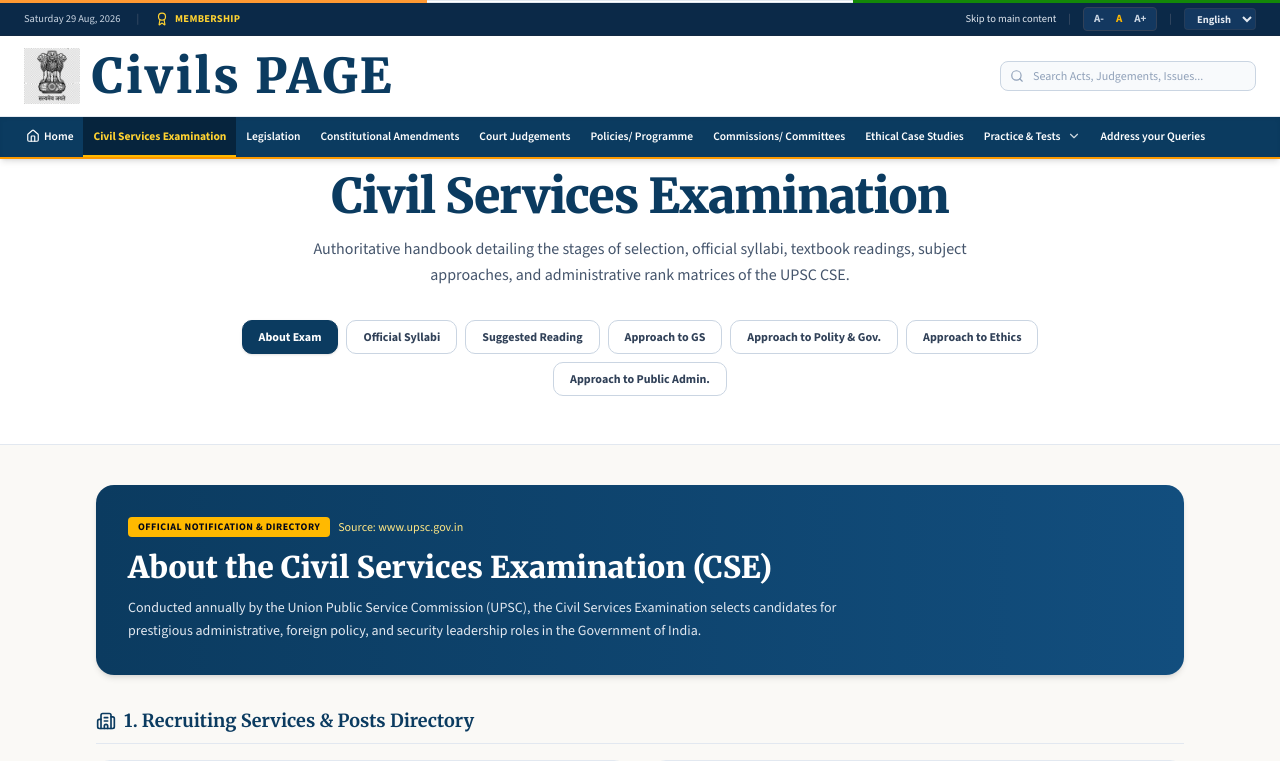
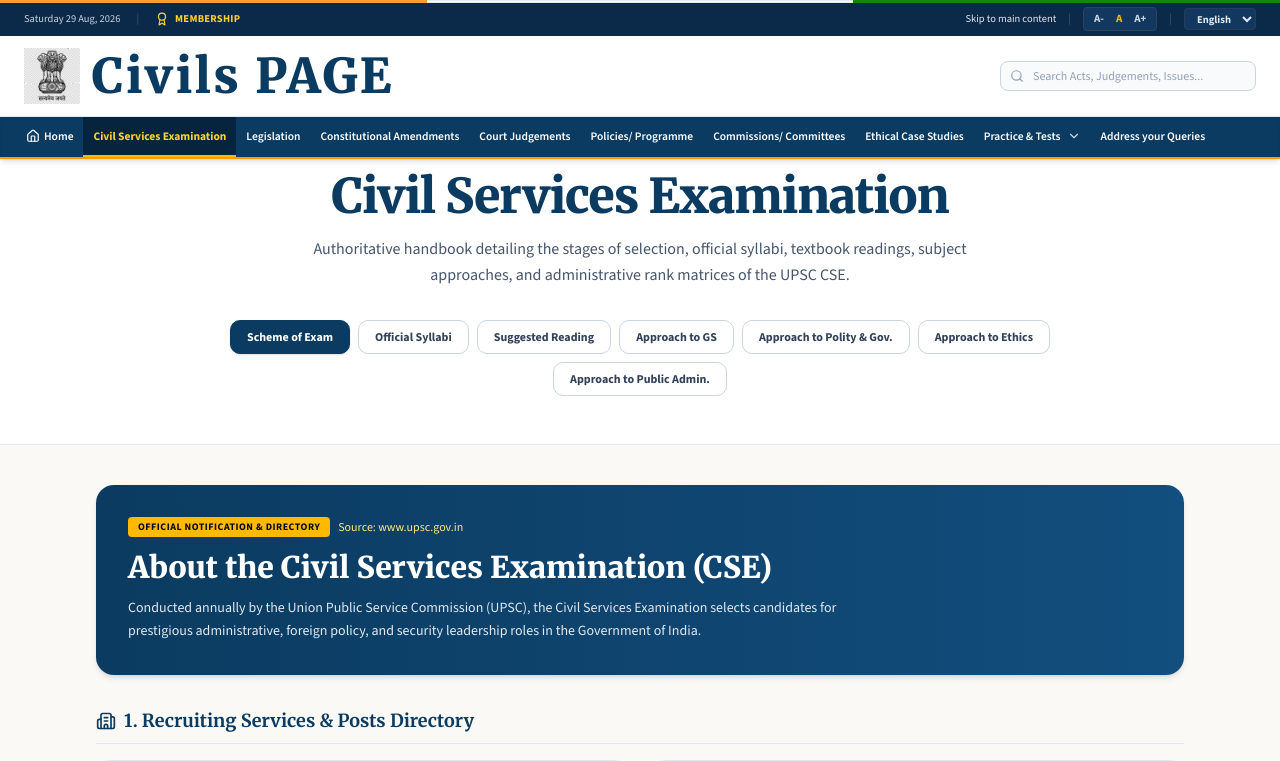
Before and after one commit to devch007/Civilspage, a Next.js app: page /aboutcse in a window 1280 px wide. Shown: the top 761 px of the page. Built offline with nearby package versions, Linux system fonts and the light colour scheme.

Commit message:
Rename 'About Exam' tab to 'Scheme of Exam'

```diff
--- a/src/app/(public)/aboutcse/page.tsx
+++ b/src/app/(public)/aboutcse/page.tsx
@@ -121,7 +121,7 @@
               }`}
               onClick={() => setActiveTab('about-exam')}
             >
-              About Exam
+              Scheme of Exam
             </button>
             <button
               className={`px-4 py-2 text-xs font-bold rounded-lg border transition-all ${
```
